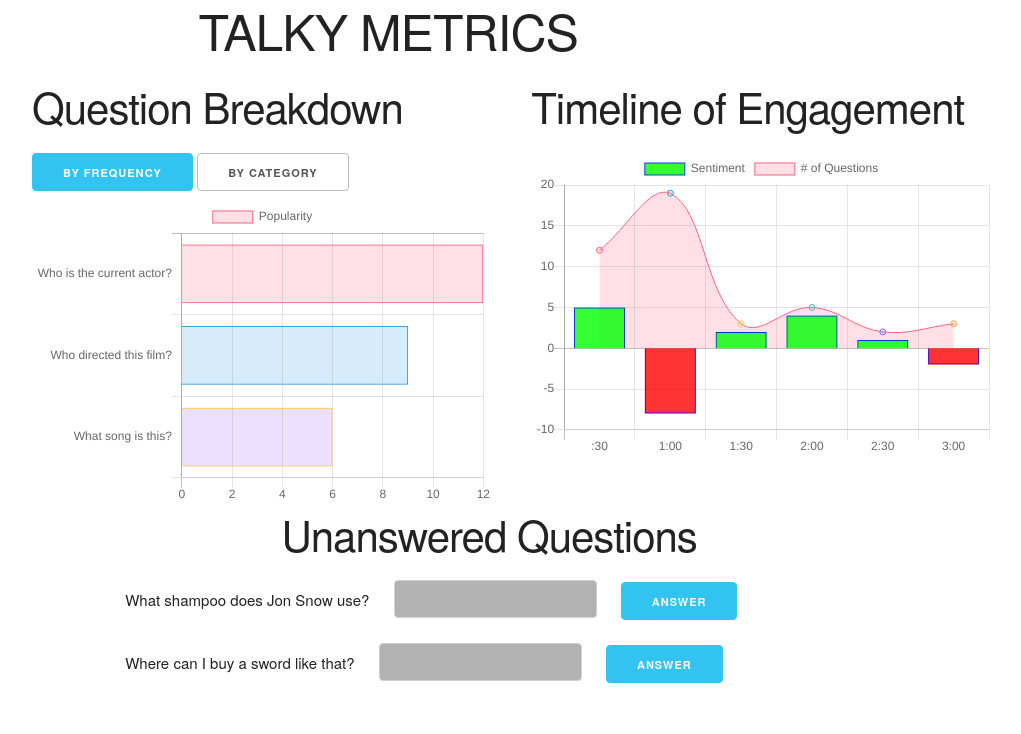
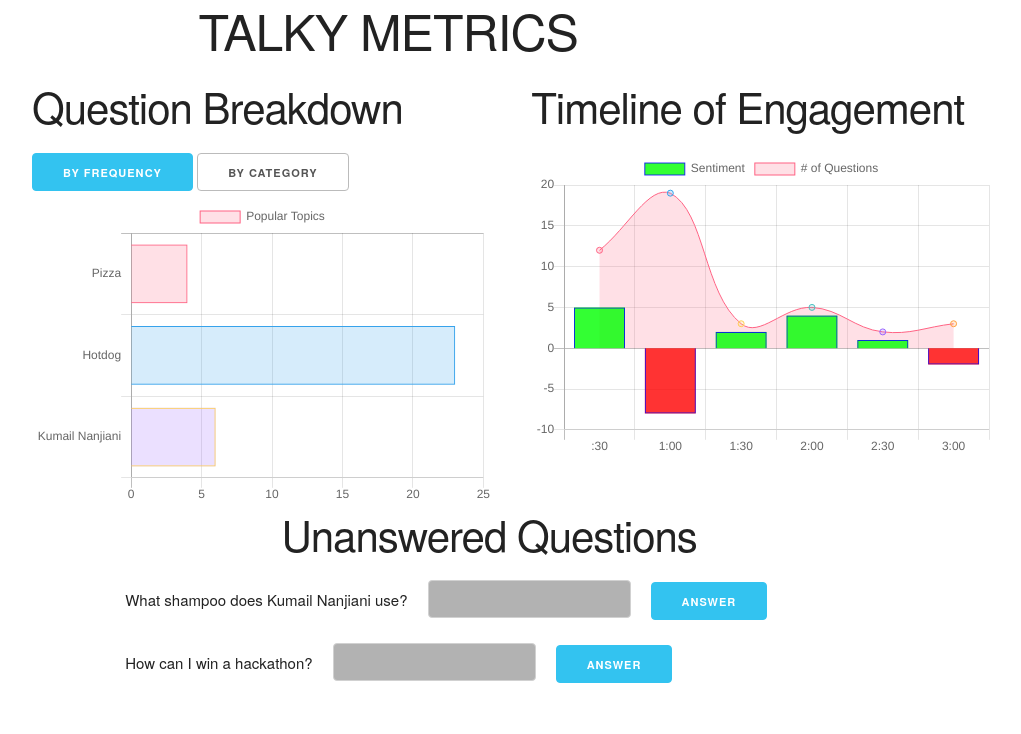
Before and after one commit to shopped/talkey, a plain HTML site: page index.html in a window 1280 px wide. Shown: the whole page, without its empty margins (128-1149 px from the left). Drawn offline with nearby package versions, Linux system fonts and the light colour scheme.

Commit message:
flat database and smart responses

```diff
--- /dev/null
+++ b/categories.json
@@ -0,0 +1,13 @@
+var categories_data = [{
+	"name": "Products",
+    "num": 4
+}, {
+	"name": "Production",
+    "num": 11
+}, {
+	"name": "Crew",
+    "num": 7
+}, {
+	"name": "Media",
+    "num": 25
+}];
--- a/index.html
+++ b/index.html
@@ -6,6 +6,10 @@
 		<link rel="stylesheet" href="./normalize.css">
 		<link rel="stylesheet" href="./skeleton.css">
 		<link rel="stylesheet" href="./custom.css">
+
+		<script type="text/javascript" src="popular.json"></script>
+		<script type="text/javascript" src="categories.json"></script>
+		<script type="text/javascript" src="unanswered.json"></script>
 	</head>
 	<body>
 		<div class="container">
@@ -19,7 +23,7 @@
 					<h2> Question Breakdown </h2>
 					<button id="primary" class='button-primary' onclick="">by Frequency</button>
 					<button id="secondary" class='button-secondary' onclick="toggle()">by Category</button>
-					<canvas id="frequency" width="600" height="400"></canvas>
+					<canvas id="popular" width="600" height="400"></canvas>
 				</div>
 				<div class="six columns">
 					<h2>Timeline of Engagement</h2>
@@ -33,17 +37,7 @@
 			</div>
 			<div class="row">
 				<div class="ten columns offset-by-one">
-					<ul class='u-text-center'>
-						<li>
-							<span> What shampoo does Jon Snow use? </span>
-							<span class='input'> <input type="text" name="fname"> </span>
-							<span> <button class="button-primary">answer</button> </span>
-						</li>
-						<li>
-							<span> Where can I buy a sword like that? </span>
-							<span class='input'> <input type="text" name="sname"> </span>
-							<span> <button class="button-primary">answer</button> </span>
-						</li>
+					<ul id ='unanswered' class='u-text-center'>
 					</ul>
 				</div>
 			</div>
--- /dev/null
+++ b/popular.json
@@ -0,0 +1,13 @@
+var popular_data = [{
+	"name": "Pizza",
+    "num": 4
+}, {
+	"name": "Hotdog",
+    "num": 23
+}, {
+	"name": "Kumail Nanjiani",
+    "num": 6
+}, {
+	"name": "Zach Woods",
+    "num": 2
+}];
--- a/script.js
+++ b/script.js
@@ -1,9 +1,9 @@
-var question_canvas = document.getElementById("frequency");
-var question_frequency_data = {
-        labels: ["Who is the current actor?", "Who directed this film?", "What song is this?"],
+var question_canvas = document.getElementById("popular");
+var question_popular_data = {
+        labels: [],
         datasets: [{
-            label: 'Popularity',
-            data: [12, 9, 6, 0],
+            label: 'Popular Topics',
+            data: [],
             backgroundColor: [
                 'rgba(255, 99, 132, 0.2)',
                 'rgba(54, 162, 235, 0.2)',
@@ -17,11 +17,28 @@ var question_frequency_data = {
             borderWidth: 1
         }],
     };
-var question_category_data = {
-        labels: ["Products", "Production", "Crew", "Media"],
+// Get three most popular labels
+var get_popular_data = popular_data;
+get_popular_data.sort(function(a, b) {
+    return a.num < b.num;
+})
+question_popular_data.labels = [
+    get_popular_data[0].name,
+    get_popular_data[1].name,
+    get_popular_data[2].name,
+];
+// Populate three popular topic numbers
+question_popular_data.datasets[0].data = [
+    get_popular_data[0].num,
+    get_popular_data[1].num,
+    get_popular_data[2].num,
+];
+
+var question_categories_data = {
+        labels: [],
         datasets: [{
-        label: 'Categories',
-        data: [3, 6, 2, 8, 0],
+        label: 'Questions by Category',
+        data: [],
         backgroundColor: [
             'rgba(255, 206, 86, 0.2)',
             'rgba(75, 192, 192, 0.2)',
@@ -37,6 +54,15 @@ var question_category_data = {
             borderWidth:1
         }],
     };
+// Get all categories
+var get_categories_data = categories_data;
+// get_categories_data.sort(function(a, b) {
+//     return a.num < b.num;
+// })
+get_categories_data.forEach(function(category) {
+    question_categories_data.labels.push(category.name)
+    question_categories_data.datasets[0].data.push(category.num)
+})
 var question_options = {
         scales: {
             yAxes: [{
@@ -54,7 +80,7 @@ var question_options = {
     };
 var question_chart = new Chart(question_canvas, {
 	type: 'horizontalBar',
-	data: JSON.parse(JSON.stringify(question_frequency_data)), //deep copy so I can manipulate without breaking animations
+	data: JSON.parse(JSON.stringify(question_popular_data)), //deep copy so I can manipulate without breaking animations
 	options: question_options
     });
 
@@ -71,7 +97,7 @@ var toggle = () => {
     prim.id = "secondary";
     sec.id = "primary";
     //switch data
-    toggled ? updateData(question_chart, question_frequency_data) : updateData(question_chart, question_category_data);
+    toggled ? updateData(question_chart, question_popular_data) : updateData(question_chart, question_categories_data);
     toggled = !toggled;
 }
 function updateData(chart, my_data) {
@@ -150,3 +176,36 @@ var timeline_chart = new Chart(timeline_canvas, {
 	data: timeline_data,
 	options: timeline_chart
     });
+
+// Unanswered questions logic
+// unanswered.appendChild
+
+var get_unanswered_data = unanswered_data;
+
+unanswered_data.forEach(function(q) {
+    var new_point = document.createElement("li");
+    var mylist = document.getElementById("unanswered");
+    mylist.appendChild(new_point);
+
+    var question = document.createElement("span");
+    new_point.appendChild(question);
+    var node = document.createTextNode(q.name);
+    question.appendChild(node);
+
+    var myinput = document.createElement("span");
+    new_point.appendChild(myinput);
+    var inp = document.createElement("input");
+    inp.setAttribute("type", "text");
+    inp.setAttribute("name", q.name);
+    myinput.append(inp);
+    var node = document.createTextNode(q.name);
+    inp.appendChild(node);
+
+    var mysubmit = document.createElement("span");
+    new_point.appendChild(mysubmit);
+    var btn = document.createElement("button");
+    mysubmit.appendChild(btn);
+    btn.className = "button-primary";
+    var node = document.createTextNode("answer");
+    btn.appendChild(node);
+});
--- /dev/null
+++ b/unanswered.json
@@ -0,0 +1,7 @@
+var unanswered_data = [{
+	"name": "What shampoo does Kumail Nanjiani use?",
+    "time": ":30"
+}, {
+	"name": "How can I win a hackathon?",
+    "time": ":1:00"
+}];
```
Also changed, not shown: index.js (+48 -0 lines), metadata.json (added, +7 -0 lines), timeline.json (added, +7 -0 lines).
